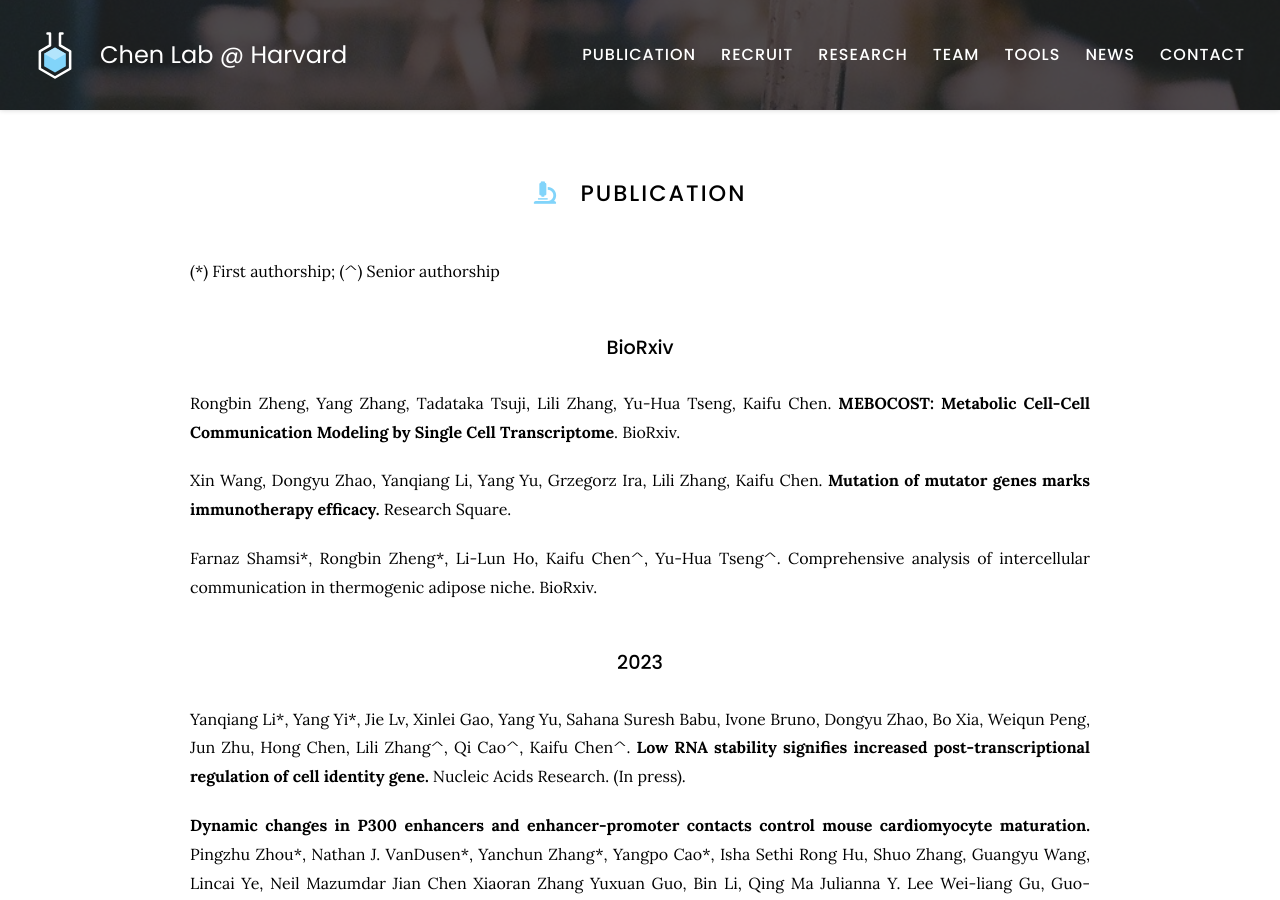
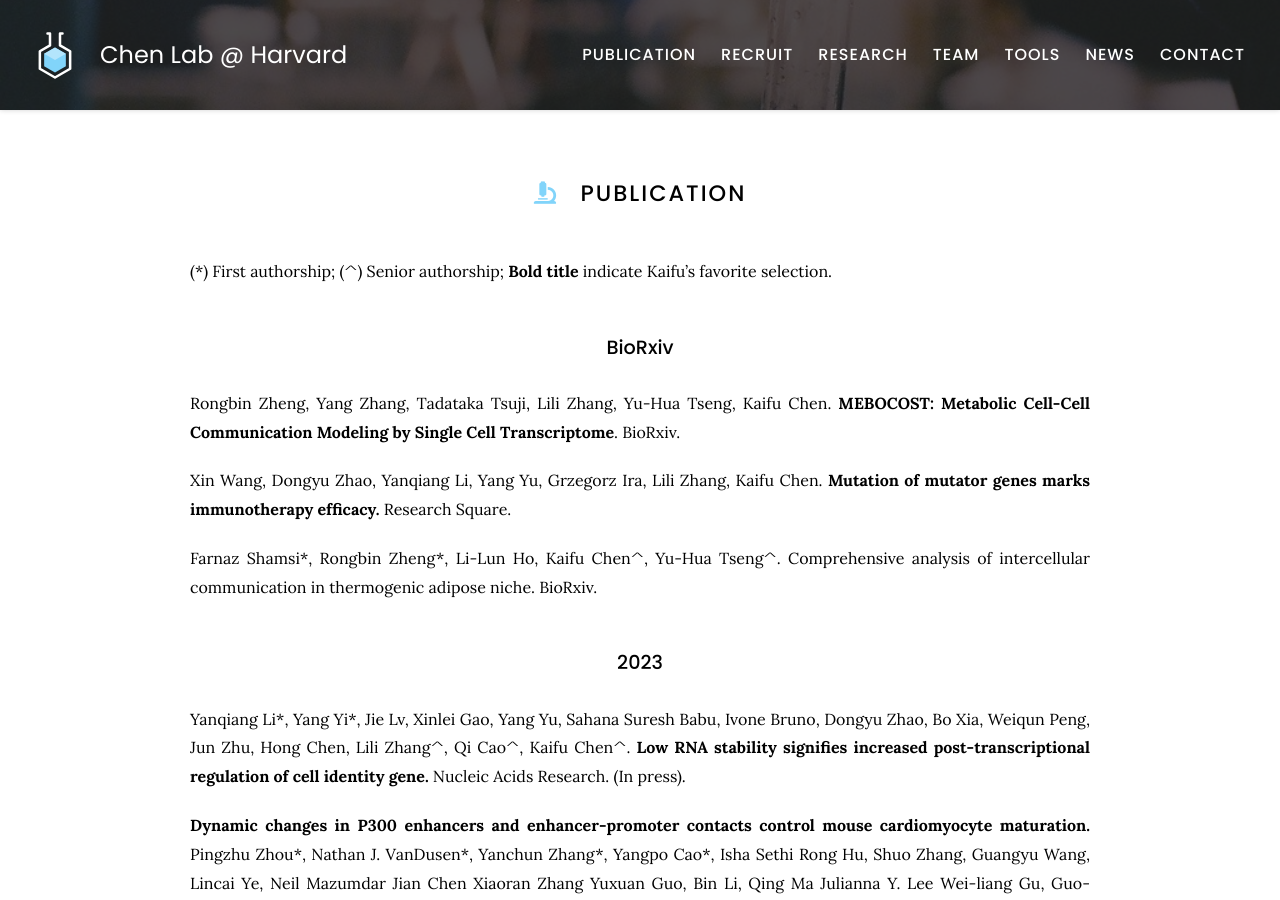
Before and after one commit to kaifuchenlab/kaifuchenlab.github.io, a Jekyll site: the page built from 3.publication/index.md, in a window 1280 px wide and 900 px high. Built offline with Jekyll 4.4.1, drawn with Linux system fonts in a browser that asks for light colours.

Commit message:
Update index.md

```diff
--- a/3.publication/index.md
+++ b/3.publication/index.md
@@ -7,7 +7,7 @@ nav:
 
 # <i class="fas fa-microscope"></i>Publication
 
- (\*) First authorship; (^) Senior authorship
+ (\*) First authorship; (^) Senior authorship; **Bold title** indicate Kaifu's favorite selection.
 
 ### BioRxiv
 
```
